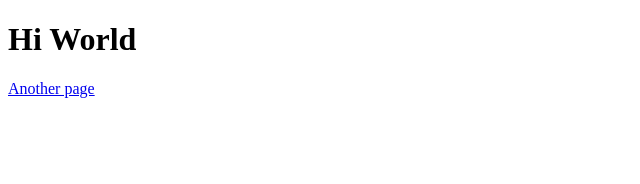
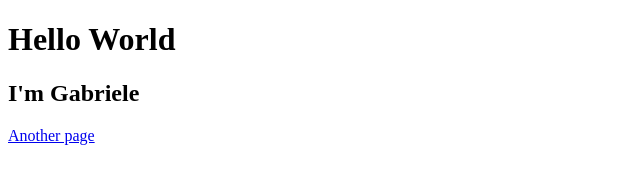
Before and after one commit to gabry-tech/gabry-tech.github.io, a plain HTML site: page index.html in a window 1280 px wide. Shown: the whole page, without its empty margins (0-640 px from the left). Drawn offline with Linux system fonts and the light colour scheme.

Commit message:
Update index.html

```diff
--- a/index.html
+++ b/index.html
@@ -2,7 +2,8 @@
 <html>
 
 <body>
-<h1>Hi World</h1>
+<h1>Hello World</h1>
+<h2>I'm Gabriele</h2>
 
 <a href="anotherplace.html">Another page</a>
 </body>
```
